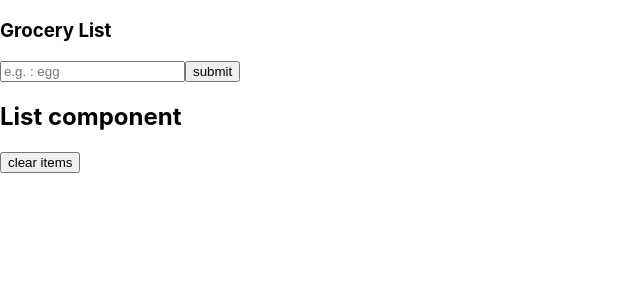
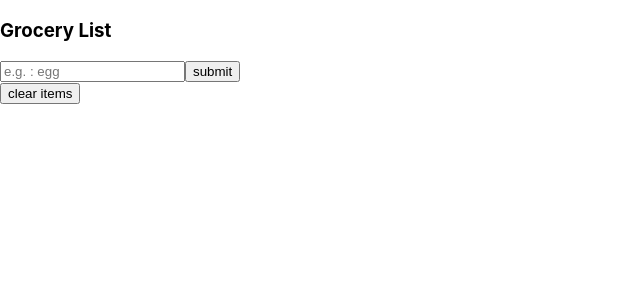
Before and after one commit to sumonsheikh/grocery-list, a React (Create React App) app: page / in a window 1280 px wide. Shown: the top 300 px of the page, without its empty margins (0-640 px from the left). Built offline with nearby package versions, Linux system fonts and the light colour scheme.

Commit message:
add item to the grocery list

```diff
--- a/src/App.js
+++ b/src/App.js
@@ -2,16 +2,26 @@ import React, {useState, useEffect} from 'react';
 import Alert from './component/Alert';
 import List from './component/List';
 
-function App() {
+const App = ()=> {
+
   const [name, setName]           = useState('');
   const [list, setList]           = useState([]);
   const [isEditing, setIsEditing] = useState(false);
   const [editId, setEditId]       = useState(null);
   const [alert, setAlert]         = useState({show:false, msg:'', type:''});
+
   //handle form submit
   const handleSubmit = (e) =>{
     e.preventDefault();
-    console.log('hello');
+    if(!name){
+      //display alert
+    }else if(name && isEditing){
+      //deal with edit
+    }else{
+      const newItem = {id: new Date().getTime().toString(), title: name};
+      setList(...list, newItem);
+      setName('');
+    }
   }
   return (
     <section className="section-center">
@@ -30,11 +40,10 @@ function App() {
         </div>
       </form>
       <div className="grocery-container">
-        <List/>
+        <List items={list}/>
       </div>
-      <button className="btn-clear">clear items</button>
+      <button className="btn-clear" onClick={()=>setList([])}>clear items</button>
     </section>
   );
 }
-
 export default App;
--- a/src/component/List.js
+++ b/src/component/List.js
@@ -1,11 +1,30 @@
 import React from 'react';
 import {FaEdit, FaTrash} from 'react-icons/fa';
 
- const List = () => {
+ const List = ({items}) => {
+    const deleteItem = (id) =>{
+
+    }
     return (
-        <div>
-            <h2>List component</h2>
+        <div className="grocery-list">
+
+             {items.map((item) =>{
+
+                return(
+                    <article key={item.id} className="grocery-item">
+                        <p className="title">{item.title}</p>
+                        <div className="btn-container">
+                            <button type="submit" className="btn-edit">
+                                <FaEdit/>
+                            </button>
+                            <button type="submit" className="btn-delete" onClick={(id)=>deleteItem()}>
+                                <FaTrash/>
+                            </button>
+                        </div>
+                    </article>
+                )
+            })}
         </div>
-    )
+    );
 };
 export default List;
```
Also changed, not shown: 1 other file (tests, documents, lock files or other folders).
